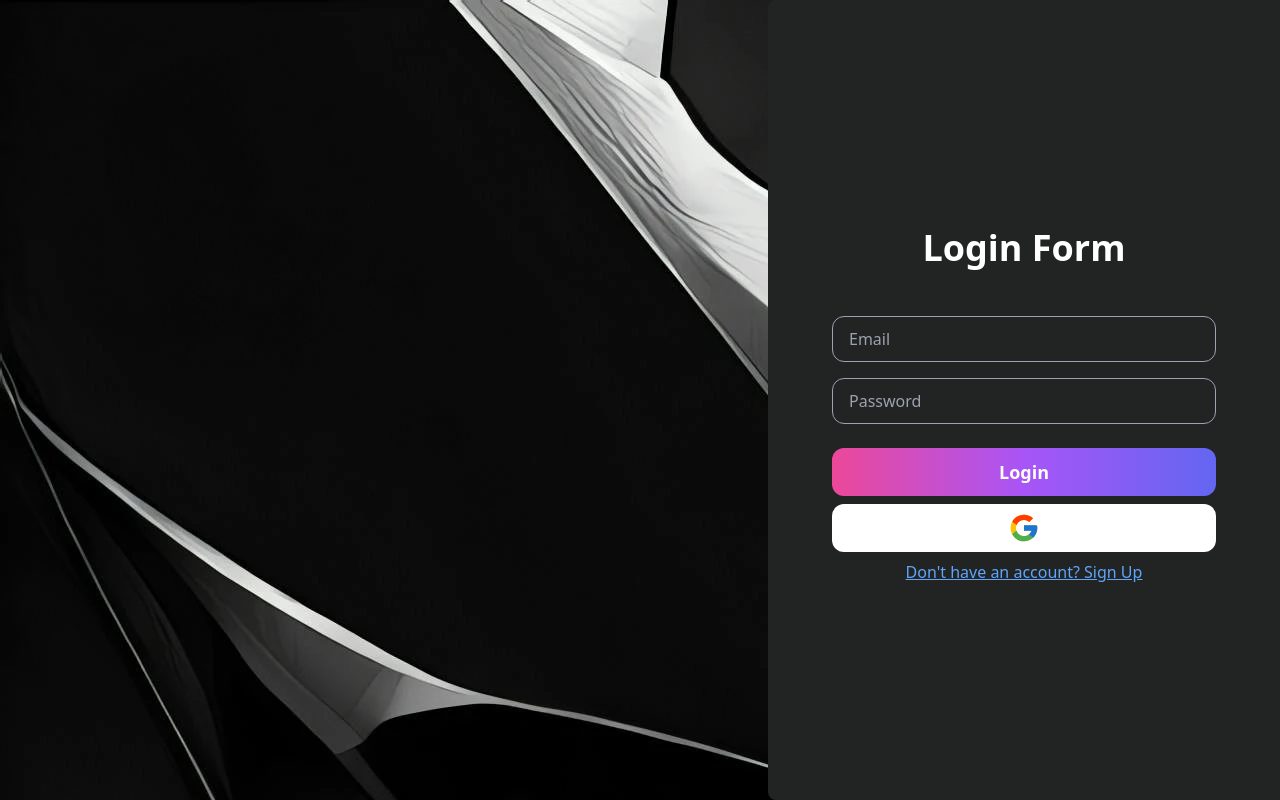
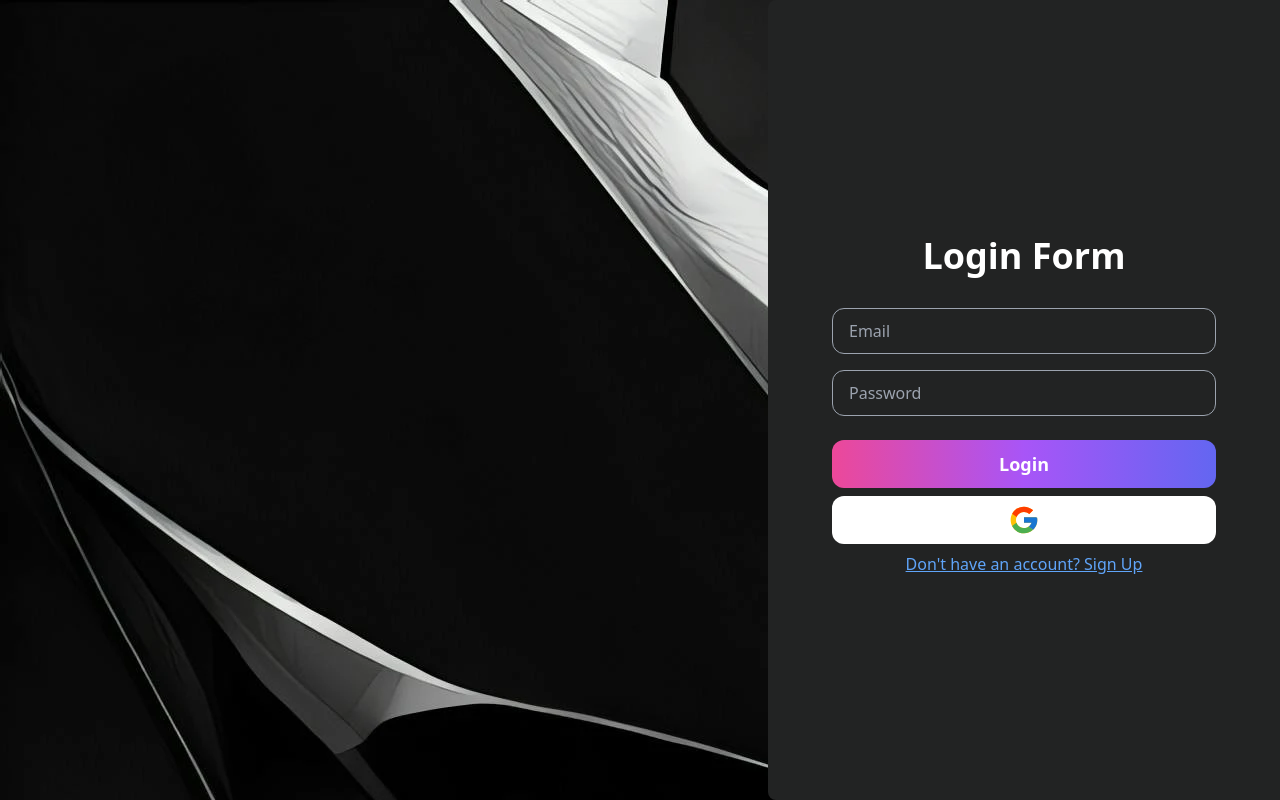
Before and after one commit to RudraShivm/Messenger, a React (Vite) app in the folder client/: page /auth in a window 1280 px wide. Built offline with nearby package versions, Linux system fonts and the light colour scheme; no server answers.

Commit message:
12/08/24

```diff
--- a/client/src/routes/Auth.jsx
+++ b/client/src/routes/Auth.jsx
@@ -73,7 +73,7 @@ function Auth() {
           }  pb-4 rounded-xl lg:h-full lg:rounded-l-lg lg:rounded-r-none flex flex-col justify-center`}
         >
           <p
-            className={`font-sans font-bold text-4xl text-white text-center pt-8 pb-2 mb-8 ${animationClass}`}
+            className={`font-sans font-bold text-4xl text-white text-center pt-8 pb-2 mb-4 ${animationClass}`}
           >
             {signUp ? "Sign Up Form" : "Login Form"}
           </p>
--- a/client/src/routes/SearchUser.jsx
+++ b/client/src/routes/SearchUser.jsx
@@ -140,6 +140,7 @@ function SearchUser() {
 
   const switchCamera = () => {
     // Find the index of the current device and switch to the next one
+    console.log(devices);
     const currentIndex = devices.findIndex(
       (device) => device.deviceId === currentDeviceId
     );
```
